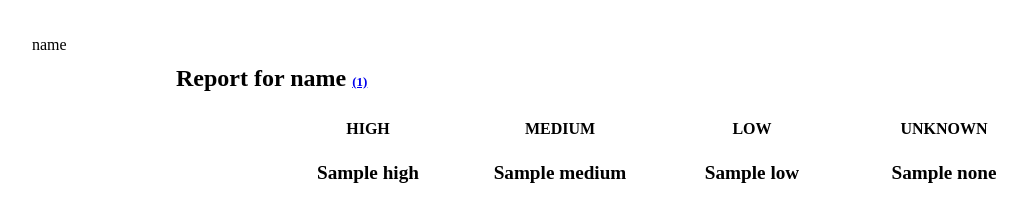
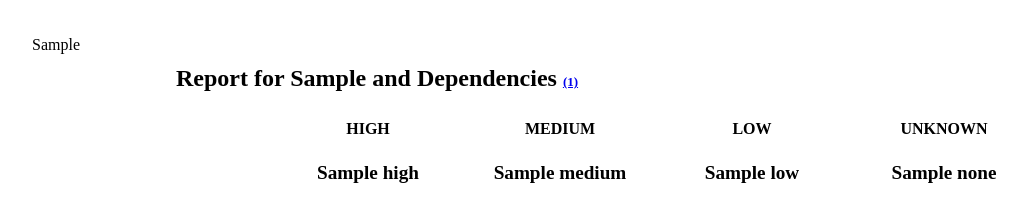
Before and after one commit to Consensys/mythx-cli, a Python web app: template mythx_cli/render/templates/layout.html in a window 1280 px wide. Shown: the part 62-286 px from the top of the page, without its empty margins (16-1043 px from the left). Run offline with Jinja, Linux system fonts and the light colour scheme; the template is opened without the code that fills it: most values are stand-ins (such as "Sample title", 1, 10 or a date in 2020).

Commit message:
Update html report for large analyses

```diff
--- a/mythx_cli/render/templates/layout.html
+++ b/mythx_cli/render/templates/layout.html
@@ -276,7 +276,7 @@
         <h2>{% block navigation_header scoped %}Overview{% endblock %}</h2>
         <ul>
             {% for status, report, input in issues_list %}
-            <li><a href="#{{ report.uuid }}">{{ input.sources.keys()|join(", ") }}</a></li>
+            <li><a href="#{{ report.uuid }}">{{ input.main_source }}</a></li>
             {% endfor %}
         </ul>
         {% endblock %}
@@ -299,7 +299,7 @@
             {% block report_header scoped %}
                 <h1 id="{{ report.uuid }}">
                     {% block report_header_name scoped %}
-                        Report for {{ input.sources.keys()|join(", ") }}
+                        Report for {{ input.main_source }} and Dependencies
                     {% endblock %}
                     {% block report_header_link scoped %}
                         <small>
```
